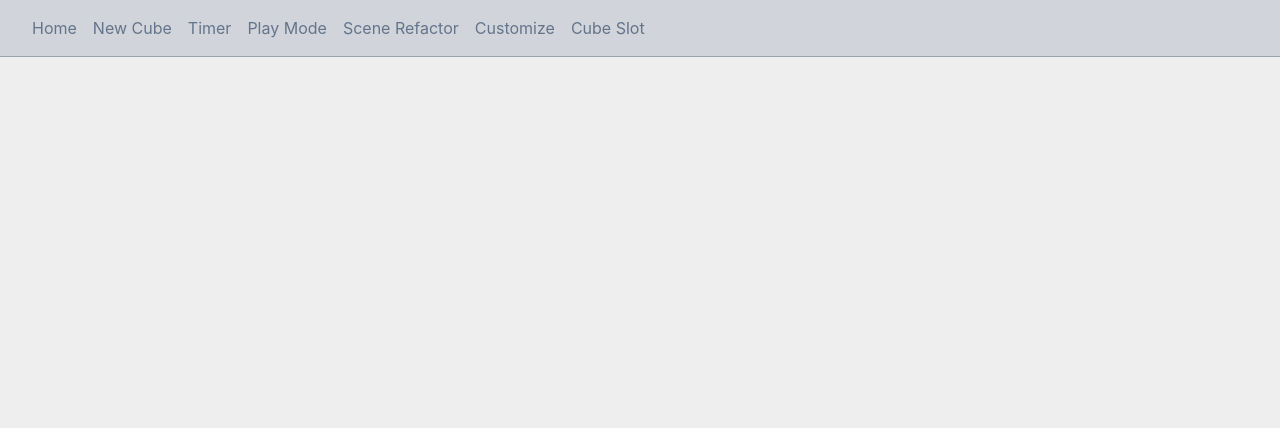
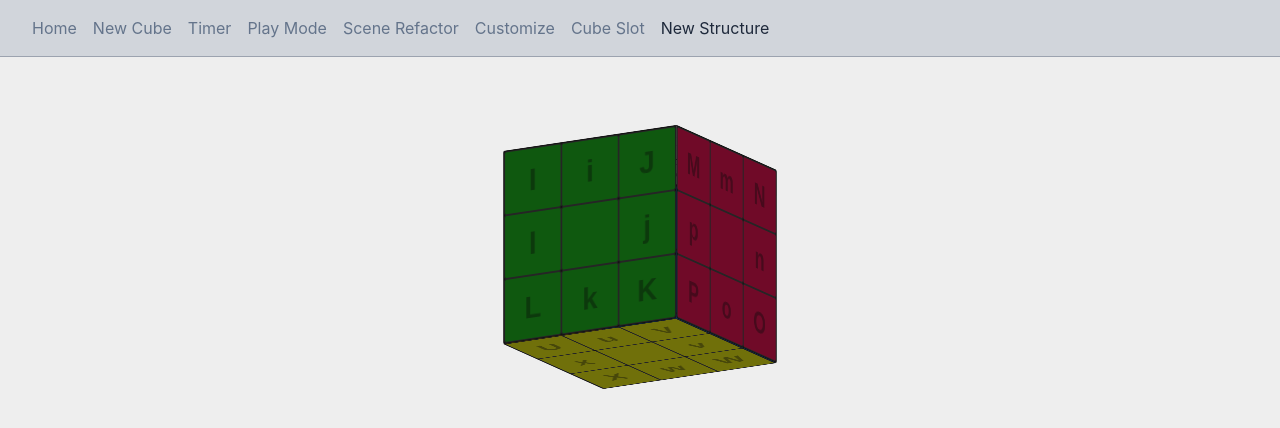
Before and after one commit to McHeisenburglar/rubiks-cube-3d-vite, a React (Vite) app: page /rubiks-cube-3d-vite/new-structure in a window 1280 px wide. Shown: the top 428 px of the page. Built offline with nearby package versions, Linux system fonts and the light colour scheme.

Commit message:
Create CubeView that uses useCubeContext.

```diff
--- a/src/App.tsx
+++ b/src/App.tsx
@@ -18,6 +18,7 @@ import TimerMain from './components/timer/TimerMain'
 import PlayMode from './components/play-mode/Main'
 import CustomizePanel from './components/ui/customize'
 import PlayWithCubeSlot from './components/cube-slots/PlayWithCubeSlot'
+import PlayModeStructure from './components/new-structure/MainStructure'
 
 const routes = [
 	{
@@ -55,6 +56,11 @@ const routes = [
 		element: <PlayWithCubeSlot />,
 		name: 'Cube Slot',
 	},
+	{
+		path: '/new-structure',
+		element: <PlayModeStructure />,
+		name: 'New Structure',
+	},
 ]
 
 function App() {
--- a/src/components/cube-slots/PlayWithCubeSlot.tsx
+++ b/src/components/cube-slots/PlayWithCubeSlot.tsx
@@ -27,7 +27,7 @@ const PlayPanel: React.FC<PlayPanelProps> = ({ slot }) => {
 				incorrectGuesses={1}
 				millisecondsLeft={timer.millisecondsLeft}
 				secondsTotal={seconds}
-				debug
+				// debug
 			/>
 			{slot}
 			<TimerControls timer={timer} />
--- a/src/components/cube-slots/TimerControls.tsx
+++ b/src/components/cube-slots/TimerControls.tsx
@@ -3,10 +3,11 @@ import useCountdown from '../timer/useCountdown'
 
 interface TimerControlsProps {
 	timer: ReturnType<typeof useCountdown>
+	debug?: boolean
 }
 
-const TimerControls: React.FC<TimerControlsProps> = ({ timer }) => {
-	console.log('::::: Rendered TimerControls')
+const TimerControls: React.FC<TimerControlsProps> = ({ timer, debug }) => {
+	if (debug) console.log('::::: Rendered TimerControls')
 
 	return (
 		<div>
--- /dev/null
+++ b/src/components/new-structure/CubeContext.tsx
@@ -0,0 +1,12 @@
+import { useMemo } from 'react'
+import { CubeWithPos } from '../../ts/CubeClass3'
+import { CubeContext } from './useCubeContext'
+
+interface IProps {
+	children: React.ReactNode
+}
+
+export const CubeContextProvider: React.FC<IProps> = ({ children }) => {
+	const cube = useMemo(() => new CubeWithPos(), [])
+	return <CubeContext.Provider value={cube}>{children}</CubeContext.Provider>
+}
--- /dev/null
+++ b/src/components/new-structure/CubeView.tsx
@@ -0,0 +1,34 @@
+import { CubeWithPos } from '../../ts/CubeClass3'
+import Cube from '../new/Cube'
+import CubePerspectiveWrapper from '../new/CubePerspectiveWrapper'
+import CubeRotationController from '../new/CubeRotationWrapper'
+import CubeStyleProvider from '../new/CubeStyleConfigWrapper'
+import { useCubeContext } from './useCubeContext'
+
+interface CubeView {
+	cube: CubeWithPos
+	debug?: boolean
+	onStickerClick?: (sticker: ISticker) => void
+}
+
+export const CubeView: React.FC<CubeView> = ({ debug, onStickerClick }) => {
+	if (debug) console.log('::::: Rendered CubeComponent.')
+
+	const cube = useCubeContext()
+
+	return (
+		<div className="cube-v2">
+			<div className="cube-wrapper">
+				<CubeRotationController>
+					<CubeStyleProvider config={cube.cubeConfig}>
+						<CubePerspectiveWrapper mode={'3d-fold'}>
+							<Cube cube={cube} onStickerClick={(s) => onStickerClick?.(s)} />
+						</CubePerspectiveWrapper>
+					</CubeStyleProvider>
+				</CubeRotationController>
+			</div>
+		</div>
+	)
+}
+
+export default CubeView
--- /dev/null
+++ b/src/components/new-structure/MainStructure.tsx
@@ -0,0 +1,13 @@
+import React from 'react'
+import CubeView from './CubeView'
+import { CubeContextProvider } from './CubeContext'
+
+const PlayModeStructure: React.FC = () => {
+	return (
+		<CubeContextProvider>
+			<CubeView />
+		</CubeContextProvider>
+	)
+}
+
+export default PlayModeStructure
--- /dev/null
+++ b/src/components/new-structure/useCubeContext.ts
@@ -0,0 +1,12 @@
+import { useContext, createContext } from 'react'
+import { CubeWithPos } from '../../ts/CubeClass3'
+
+export const CubeContext = createContext<null | CubeWithPos>(null)
+
+export const useCubeContext = () => {
+	const context = useContext(CubeContext)
+	if (context === null) {
+		throw new Error('useCubeContext must be used within a CubeContextProvider')
+	}
+	return context
+}
```
